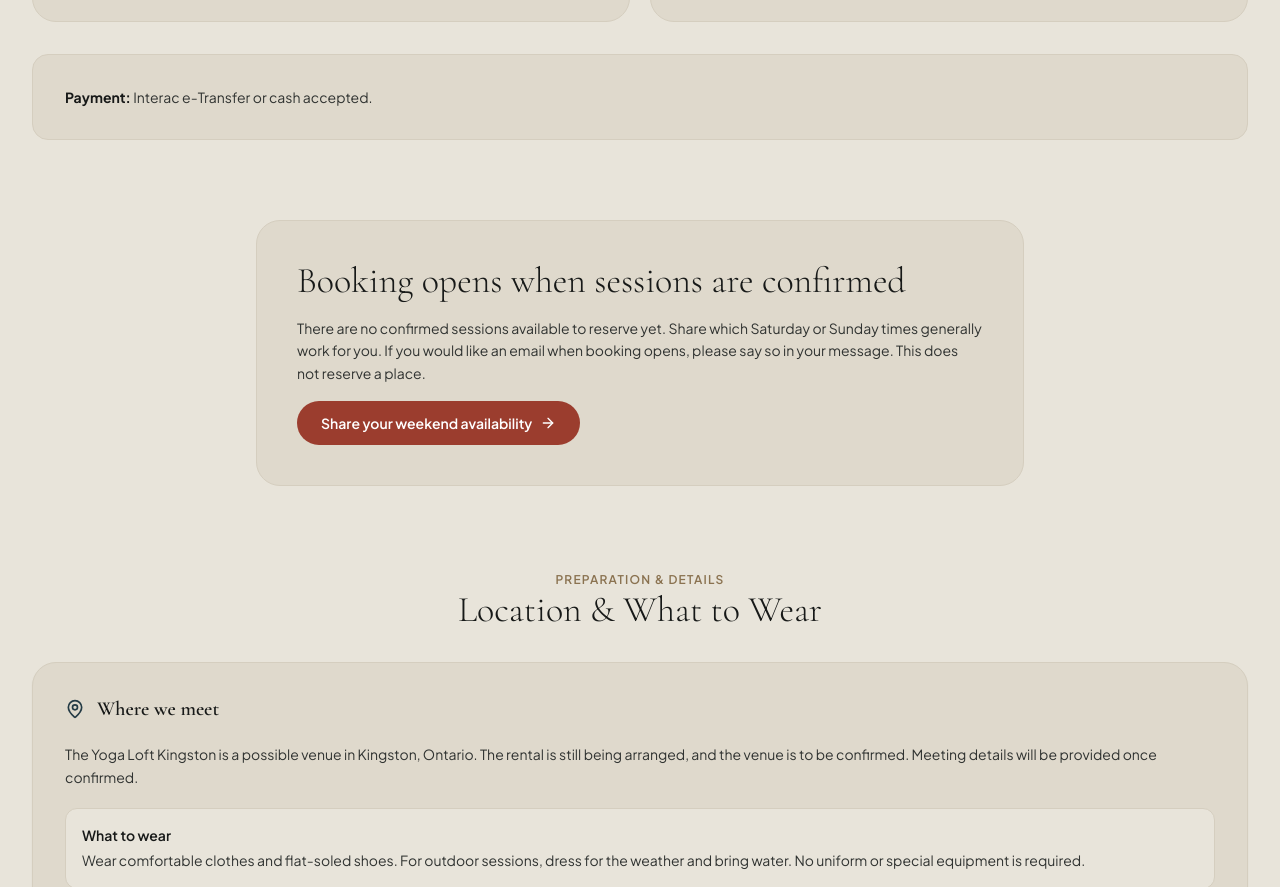
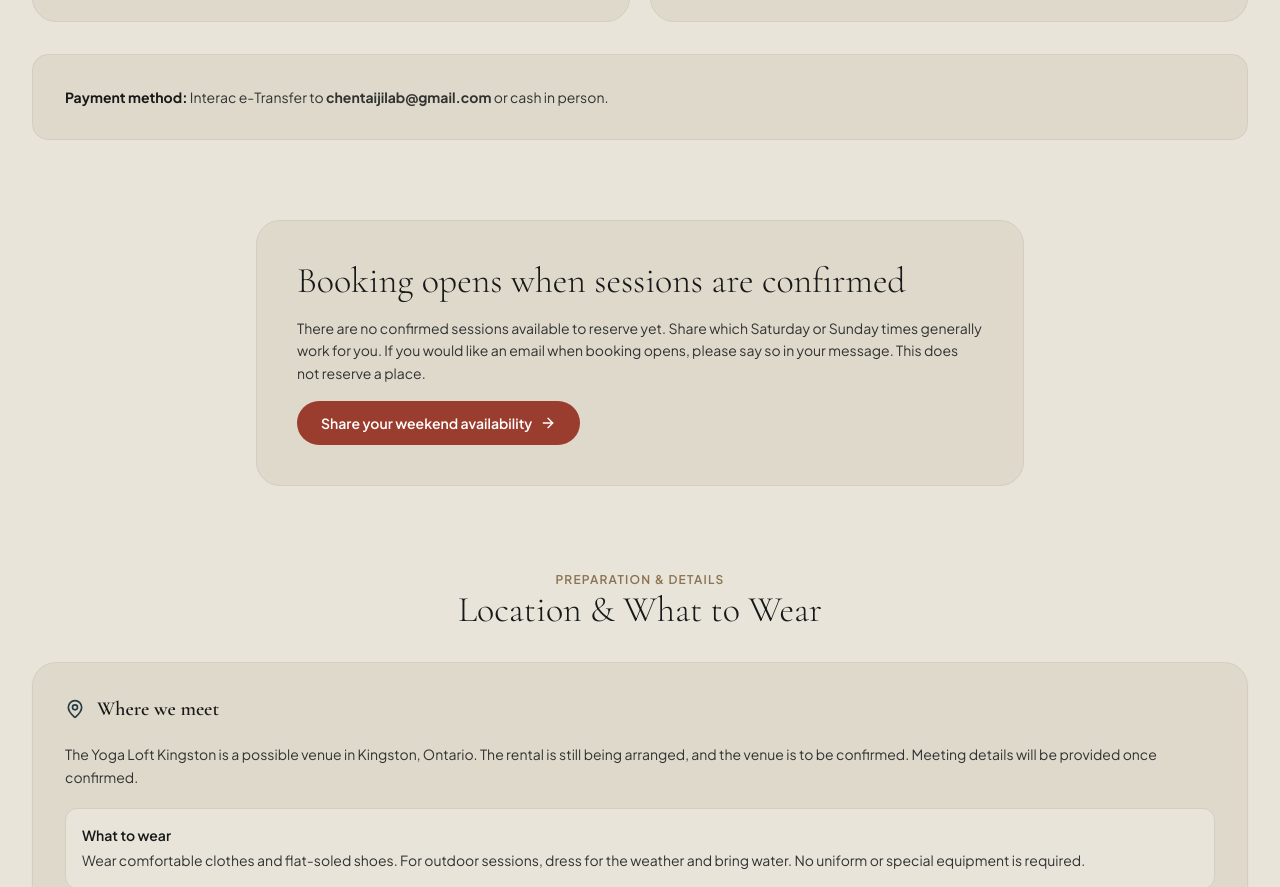
Before and after one commit to RobinfWu/taiji-meetup, a Next.js app: page /classes in a window 1280 px wide. Shown: the part 1453-2340 px from the top of the page. Built offline with nearby package versions, Linux system fonts and the light colour scheme.

Commit message:
update: add Interac e-Transfer email address

```diff
--- a/app/classes/page.tsx
+++ b/app/classes/page.tsx
@@ -154,8 +154,8 @@ export default function ClassesPage() {
 
           <div className="bg-[#DFD9CC] rounded-2xl border border-[#D5CEBF] p-6 sm:p-8 space-y-3 text-sm text-[#303331]">
             <p>
-              <strong className="text-[#171918]">Payment:</strong>{" "}
-              Interac e-Transfer or cash accepted.
+              <strong className="text-[#171918]">Payment method:</strong>{" "}
+              Interac e-Transfer to <strong>chentaijilab@gmail.com</strong> or cash in person.
             </p>
           </div>
         </section>
--- a/app/components/HomepageFaq.tsx
+++ b/app/components/HomepageFaq.tsx
@@ -27,7 +27,15 @@ export function HomepageFaq() {
                 <ChevronDown aria-hidden="true" className="w-4 h-4 shrink-0 text-[#243B45]" />
               </summary>
               <div id={`faq-answer-${entry.id}`} className="px-5 sm:px-7 pb-7 space-y-4 text-sm sm:text-base text-[#303331] leading-relaxed">
-                {entry.answer.split(/\n\s*\n/).map((paragraph, index) => <p key={index}>{paragraph}</p>)}
+                {entry.answer.split(/\n\s*\n/).map((paragraph, index) => (
+                  <p key={index}>
+                    {paragraph.split(/(\*\*[^*]+\*\*)/).map((part, partIndex) =>
+                      part.startsWith("**") && part.endsWith("**")
+                        ? <strong key={partIndex}>{part.slice(2, -2)}</strong>
+                        : part
+                    )}
+                  </p>
+                ))}
                 {entry.relatedLink && <Link href={entry.relatedLink.href} className="inline-block text-sm font-semibold text-[#243B45] underline underline-offset-4">{entry.relatedLink.label}</Link>}
               </div>
             </details>
--- a/app/data/homepageFaq.ts
+++ b/app/data/homepageFaq.ts
@@ -9,7 +9,8 @@ export interface HomepageFaqEntry {
 
 /** Reorder or add entries here. Draft entries are entirely hidden from visitors.
  * To publish, replace answer with { status: "published", text: "Your approved answer" }.
- * Separate paragraphs with \n\n. Never publish an instructor prompt. Rebuild/deploy
+ * Separate paragraphs with \n\n; wrap bold text in **double asterisks**.
+ * Never publish an instructor prompt. Rebuild/deploy
  * after editing. The "What is Taijiquan?" answer originated on the About page.
  */
 export const homepageFaq: HomepageFaqEntry[] = [
@@ -70,7 +71,7 @@ export const homepageFaq: HomepageFaqEntry[] = [
     "question": "What is Taijiquan?",
     "answer": {
       "status": "published",
-      "text": "Many Chinese martial arts have names ending in quan (拳), such as Taijiquan, Xingyiquan, Bajiquan, Tanglangquan, Hung Ga Kuen, etc...\n\n“Quan”, or “Kuen” in Cantonese, translates to mean fist which denotes a martial art or fighting system. It does not literally mean an art about using fists. Taijiquan therefore means “Taiji Fist” — a martial art named after the concept of Taiji (the interplay of Yin and Yang). It is a Northern Chinese martial art that originated from the Chen Village (Chenjiagou) in Henan Province.\n\nTaijiquan is a family art. It was commonly passed down from father to son or from “master” to “apprentice”. The Chen family developed it first. The founder of the Yang family learned from the Chen family; the founder of the Wu family later learned from the Yang family.\n\nThis is the historical root of what most people today simply call “Tai Chi.”"
+      "text": "Many Chinese martial arts have names ending in **quan** (拳), such as Taiji**quan**, Xingyi**quan**, Baji**quan**, Tanglang**quan**, Hung Ga **Kuen**, etc...\n\n“Quan”, or “Kuen” in Cantonese, translates to mean fist which denotes a martial art or fighting system. It does not literally mean an art about using fists. Taijiquan therefore means “Taiji Fist” — a martial art named after the concept of Taiji (the interplay of Yin and Yang). It is a Northern Chinese martial art that originated from the Chen Village (Chenjiagou) in Henan Province.\n\nTaijiquan is a family art. It was commonly passed down from father to son or from “master” to “apprentice”. The Chen family developed it first. The founder of the Yang family learned from the Chen family; the founder of the Wu family later learned from the Yang family.\n\nThis is the historical root of what most people today simply call “Tai Chi.”"
     }
   },
   {
```
